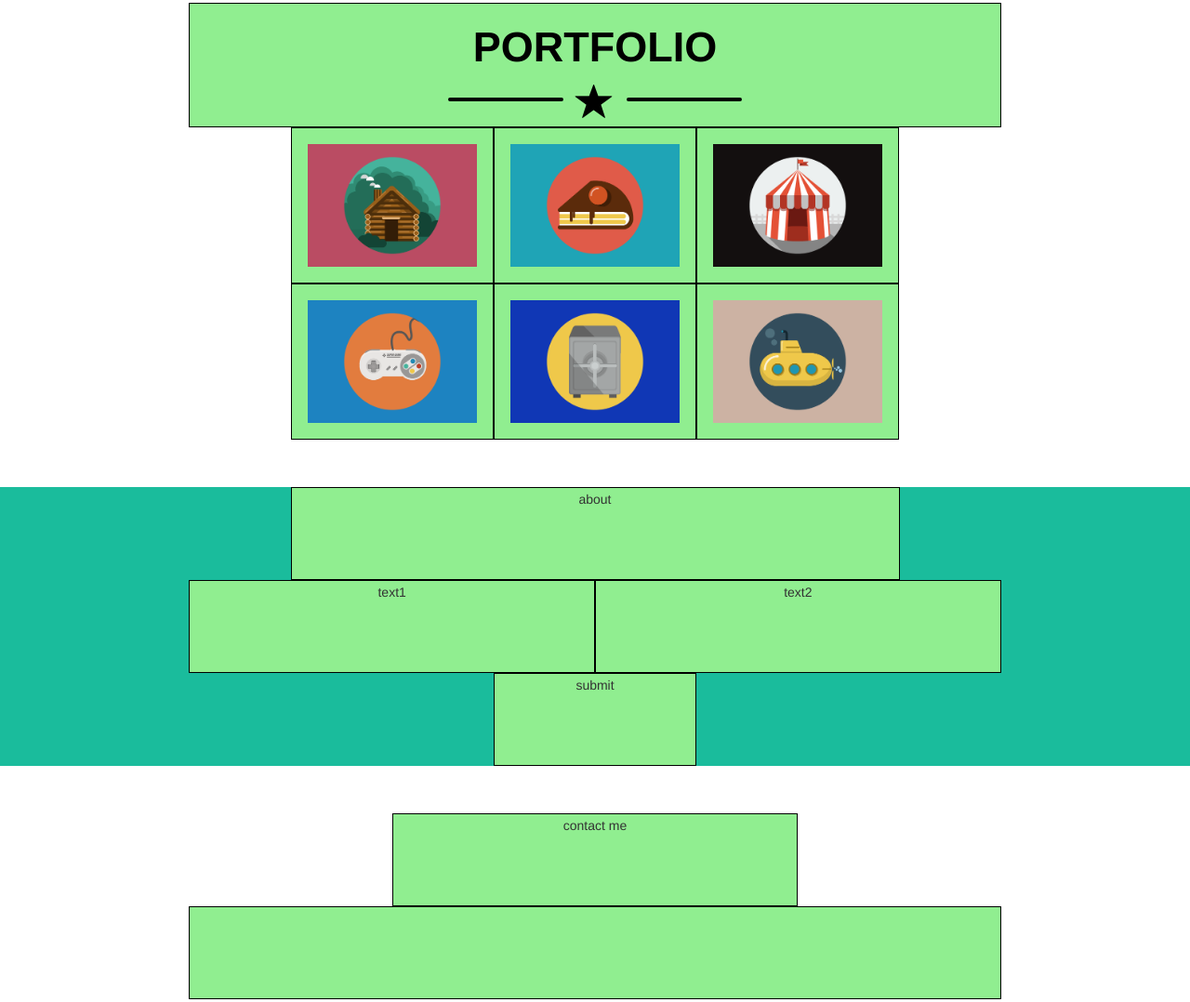
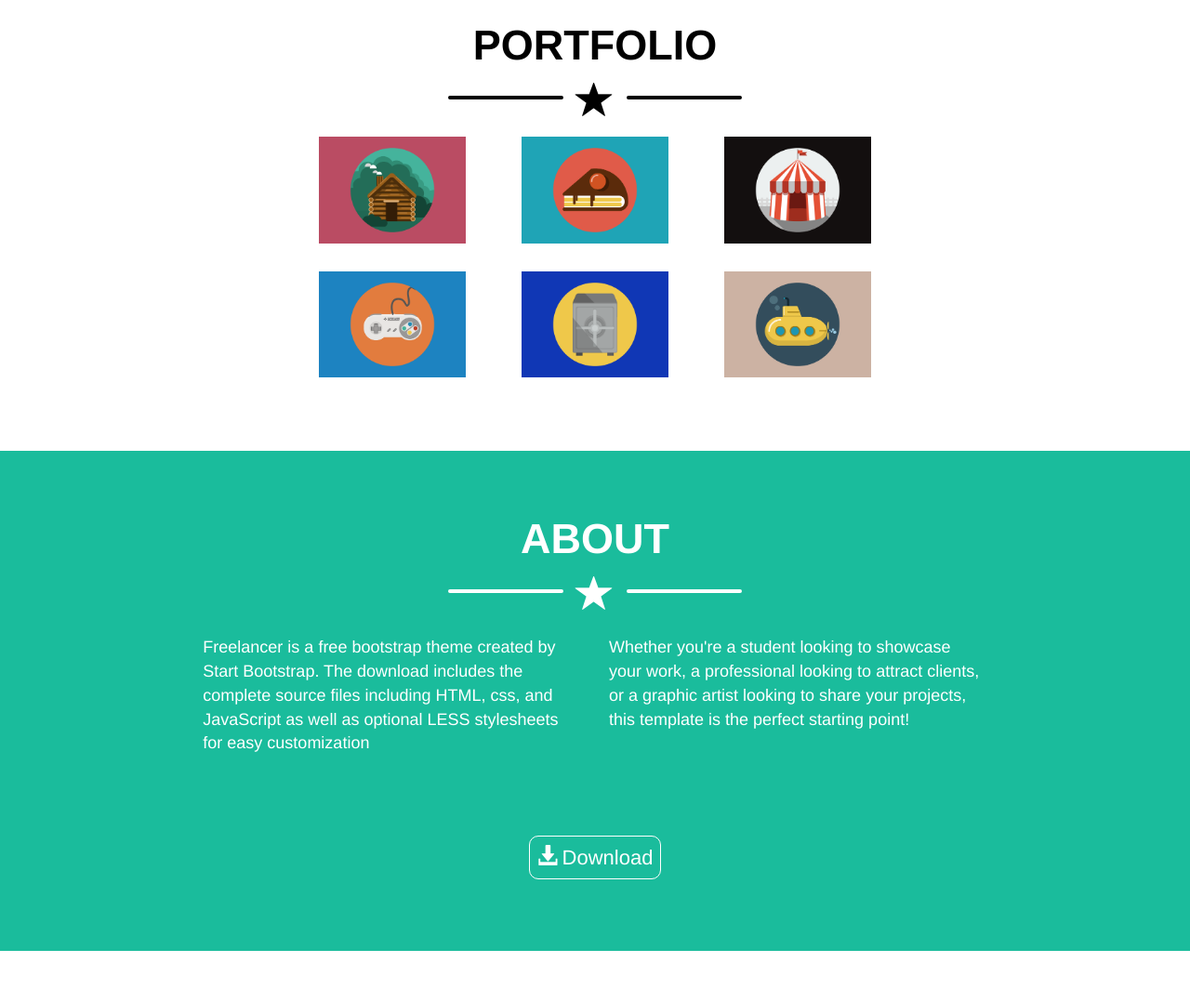
Before and after one commit to Entity-Code/html-css-bootstrap-freelancer, a plain HTML site: page index.html in a window 1280 px wide. Shown: the part 700-1778 px from the top of the page at 93% size. Drawn offline with nearby package versions, Linux system fonts and the light colour scheme.

Commit message:
Completamento sezione 3

```diff
--- a/css/style.css
+++ b/css/style.css
@@ -16,10 +16,10 @@ img {
 
 /* regole di debug */
 [class*="col-"] {
-  min-height: 100px;
+  /* min-height: 100px;
   background-color: lightgreen;
   border: solid 1px  #000;
-  padding: 2px;
+  padding: 2px; */
 }
 /* regole di debug */
 
@@ -30,6 +30,12 @@ img {
 
 .text-center{
    text-align: center;
+}
+.text-left{
+   text-align: left;
+}
+.text-right{
+   text-align: right;
 }
 /* REGOLE DA ASSEGNARE */
 /* colori boxes */
@@ -52,8 +58,11 @@ img {
    margin-bottom: 8.4%;
 }
 
+.distdwn{
+   padding-bottom: 50px;
+}
 .dist-sez{
-   margin: 4% 0;
+   margin: 5% 0;
 }
 .sez-white{
    background-color: #fff;
@@ -166,8 +175,27 @@ img {
 
 /* SEZIONE 2 */
 
+#sez3 h1{
+   margin-top: 70px;
+}
+/* SEZIONE 3 */
+.download{
+   text-decoration: none;
+   color: white;
+   font-size: 22px;
+   line-height: 100px;
+   margin-top:20px;
+   padding: 10px 8px;
+   border: 1.5px solid white;
+   border-radius: 10px;
 
-/* SEZIONE 3 */
+}
+.download:hover{
+   text-decoration: none;
+   color: black;
+   background-color: white;
+   transition: all 250ms ease-in-out;
+}
 /* SEZIONE 3 */
 
 /* SEZIONE 4 */
@@ -185,6 +213,20 @@ img {
 
 /* MEDIA QUERIES */
 
+/* XS */
+@media screen and (max-width: 769px){
+
+
+}
+/* XS */
+
+
+/* SM */
+@media screen and (min-width: 768px) and (max-width: 993px){
+
+
+}
+/* SM */
 
 
 
--- a/index.html
+++ b/index.html
@@ -160,29 +160,33 @@
 
 
          <!-- sezione 3 -->
-         <section class="sez-green dist-sez">
+         <section id="sez3"class="sez-green dist-sez">
             <!-- About -->
             <div class="row">
-               <div class="col-xs-6 col-xs-offset-3 text-center">
-                  about
+               <div class="col-xs-8 col-xs-offset-2 text-center">
+                  <h1 class="h1_white">ABOUT</h1>
+                  <!-- DIVISORIO STAR -->
+                  <span><hr class="ms_hr_white il-b"></span>
+                  <div class="glyphicon glyphicon-star ms_star_white il-b"></div>
+                  <span><hr class="ms_hr_white il-b"></span>
                </div>
             <!-- About -->
 
             <!-- text -->
-               <div class="col-xs-6 col-xs-offset-3 col-md-4 col-md-offset-2 text-center">
-                  text1
+               <div class="col-xs-6 col-xs-offset-3 col-md-4 col-md-offset-2 text-left">
+                  <p style="padding-right:20px;"class="p_white">Freelancer is a free bootstrap theme created by Start Bootstrap. The download includes the complete source files including HTML, css, and JavaScript as well as optional LESS stylesheets for easy customization</p>
                </div>
-               <div class="col-xs-6 col-xs-offset-3 col-md-4 col-md-offset-0 text-center">
-                  text2
+               <div class="col-xs-6 col-xs-offset-3 col-md-4 col-md-offset-0 text-left">
+                  <p class="p_white">Whether you're a student looking to showcase your work, a professional looking to attract clients, or a graphic artist looking to share your projects, this template is the perfect starting point!</p>
                </div>
             <!-- text -->
 
-            <!-- submit -->
-               <div class="col-xs-2 col-xs-offset-5 text-center">
-                  submit
+            <!-- download -->
+               <div class="col-xs-8 col-xs-offset-2 text-center distdwn">
+                  <a class="download" href="#"><span style="padding-right:5px;"class="glyphicon glyphicon-download-alt"></span>Download</a>
                </div>
             </div>
-            <!-- submit -->
+            <!--download -->
          </section>
          <!-- sezione 3 -->
 
```
